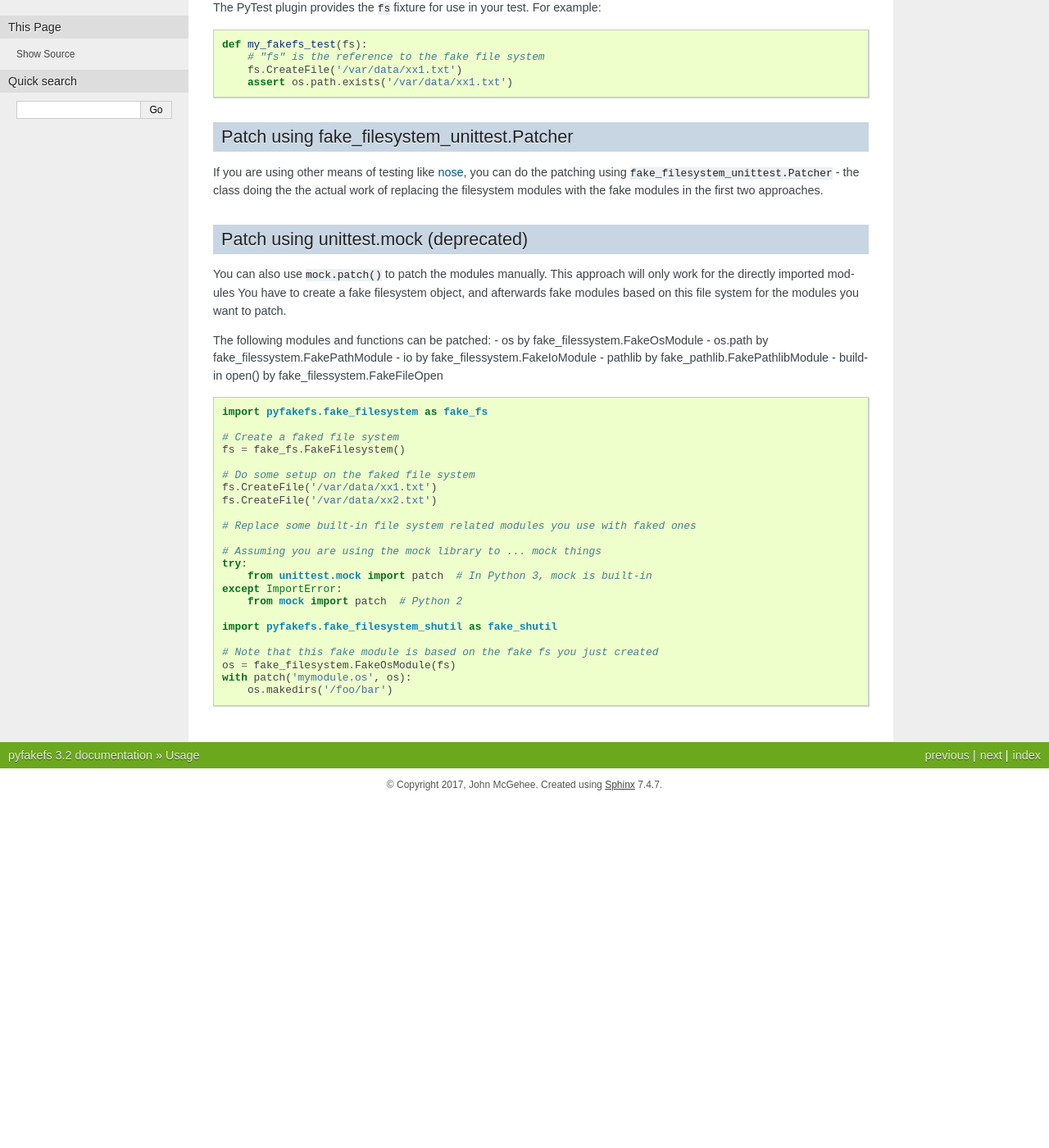
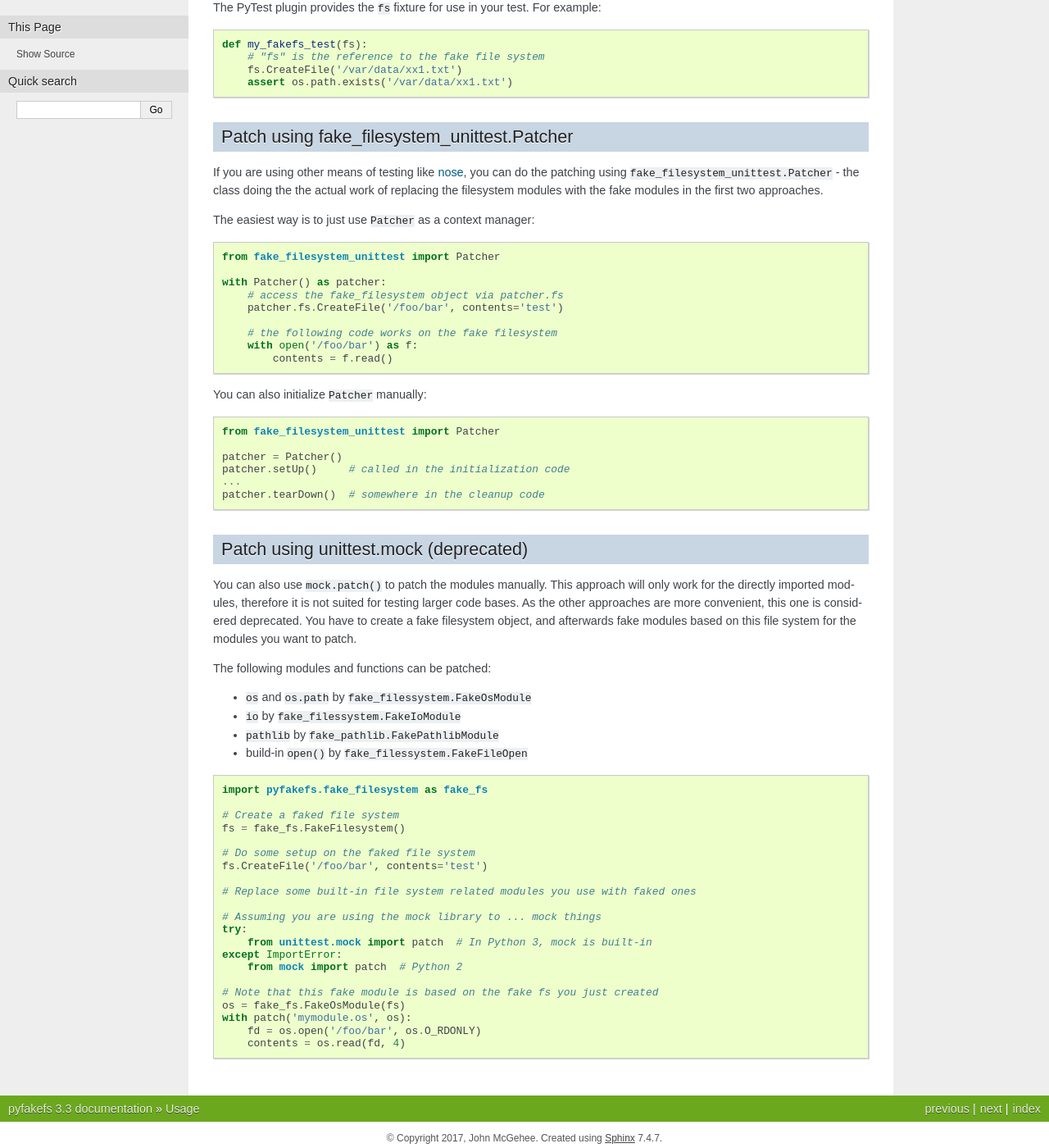
Before and after one commit to pytest-dev/pyfakefs, a Sphinx documentation site: the page built from docs/usage.rst, in a window 1280 px wide and 1400 px high, scrolled down 439 px. Shown: the whole window at 82% size. Built offline with Sphinx 7.4.7, drawn with Linux system fonts in a browser that asks for light colours; before the commit the page ends 1416 px from its top, so only the background shows below that; some of the changed text lies outside the part shown.

Commit message:
Adapted usage chapter for auto-generated documentation
- removed tempfile and glob modules from module list
- moved temp dir generation code from TestCase into Patcher
- see #189

```diff
--- a/docs/conf.py
+++ b/docs/conf.py
@@ -63,9 +63,9 @@ author = 'John McGehee'
 # built documents.
 #
 # The short X.Y version.
-version = '3.2'
+version = '3.3'
 # The full version, including alpha/beta/rc tags.
-release = '3.2'
+release = '3.3'
 
 # The language for content autogenerated by Sphinx. Refer to documentation
 # for a list of supported languages.
--- a/docs/usage.rst
+++ b/docs/usage.rst
@@ -33,21 +33,47 @@ If you are using other means of testing like `nose <http://nose2.readthedocs.io>
 patching using ``fake_filesystem_unittest.Patcher`` - the class doing the the actual work
 of replacing the filesystem modules with the fake modules in the first two approaches.
 
+The easiest way is to just use ``Patcher`` as a context manager:
+
+.. code:: python
+
+   from fake_filesystem_unittest import Patcher
+
+   with Patcher() as patcher:
+       # access the fake_filesystem object via patcher.fs
+       patcher.fs.CreateFile('/foo/bar', contents='test')
+
+       # the following code works on the fake filesystem
+       with open('/foo/bar') as f:
+           contents = f.read()
+
+You can also initialize ``Patcher`` manually:
+
+.. code:: python
+
+   from fake_filesystem_unittest import Patcher
+
+   patcher = Patcher()
+   patcher.setUp()     # called in the initialization code
+   ...
+   patcher.tearDown()  # somewhere in the cleanup code
+
 
 Patch using unittest.mock (deprecated)
 ~~~~~~~~~~~~~~~~~~~~~~~~~~~~~~~~~~~~~~
 You can also use ``mock.patch()`` to patch the modules manually. This approach will
-only work for the directly imported modules
+only work for the directly imported modules, therefore it is not suited for testing
+larger code bases. As the other approaches are more convenient, this one is considered
+deprecated.
 You have to create a fake filesystem object, and afterwards fake modules based on this file system
 for the modules you want to patch.
 
 The following modules and functions can be patched:
-- os by fake_filessystem.FakeOsModule
-- os.path by fake_filessystem.FakePathModule
-- io by fake_filessystem.FakeIoModule
-- pathlib by fake_pathlib.FakePathlibModule
-- build-in open() by fake_filessystem.FakeFileOpen
 
+* ``os`` and ``os.path`` by ``fake_filessystem.FakeOsModule``
+* ``io`` by ``fake_filessystem.FakeIoModule``
+* ``pathlib`` by ``fake_pathlib.FakePathlibModule``
+* build-in ``open()`` by ``fake_filessystem.FakeFileOpen``
 
 .. code:: python
 
@@ -57,8 +83,7 @@ The following modules and functions can be patched:
    fs = fake_fs.FakeFilesystem()
 
    # Do some setup on the faked file system
-   fs.CreateFile('/var/data/xx1.txt')
-   fs.CreateFile('/var/data/xx2.txt')
+   fs.CreateFile('/foo/bar', contents='test')
 
    # Replace some built-in file system related modules you use with faked ones
 
@@ -68,9 +93,8 @@ The following modules and functions can be patched:
    except ImportError:
        from mock import patch  # Python 2
 
-   import pyfakefs.fake_filesystem_shutil as fake_shutil
-
    # Note that this fake module is based on the fake fs you just created
-   os = fake_filesystem.FakeOsModule(fs)
+   os = fake_fs.FakeOsModule(fs)
    with patch('mymodule.os', os):
-       os.makedirs('/foo/bar')
+       fd = os.open('/foo/bar', os.O_RDONLY)
+       contents = os.read(fd, 4)
```
Also changed, not shown: docs/modules.rst (+8 -24 lines), 1 other file.
